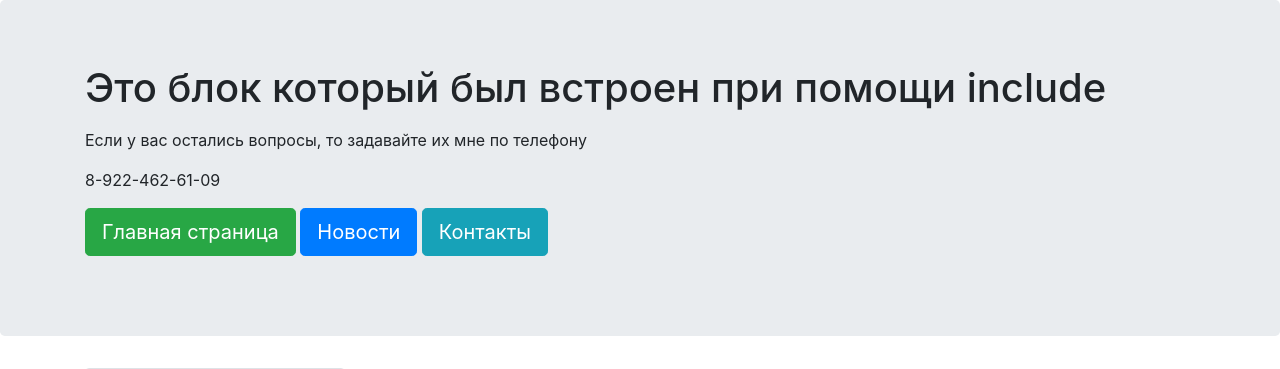
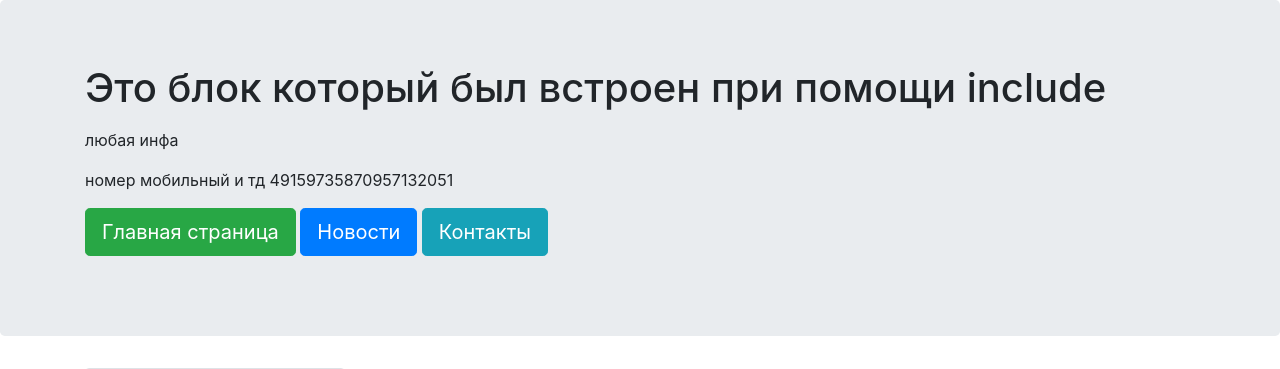
Before and after one commit to Makcnyr/test, a Django app: page /contact/ in a window 1280 px wide. Shown: the top 369 px of the page. Run offline with Django 3.2, Linux system fonts and the light colour scheme; some libraries are stand-ins or nearby versions.

Commit message:
new views contact

```diff
--- a/mainApp/views.py
+++ b/mainApp/views.py
@@ -8,4 +8,4 @@ def index (request):
 
 
 def contact (request):
-    return render(request, 'mainApp/basic.html', {'values': ['Если у вас остались вопросы, то задавайте их мне по телефону', "8-922-462-61-09"]})
+    return render(request, 'mainApp/basic.html', {'values': [' любая инфа ', "номер мобильный и тд 49159735870957132051"]})
```
Also changed, not shown: mainApp/templates/mainApp/wrapper.html (line endings or trailing spaces), newc/admin.py (line endings or trailing spaces), newc/templates/newc/posts.html (line endings or trailing spaces).
